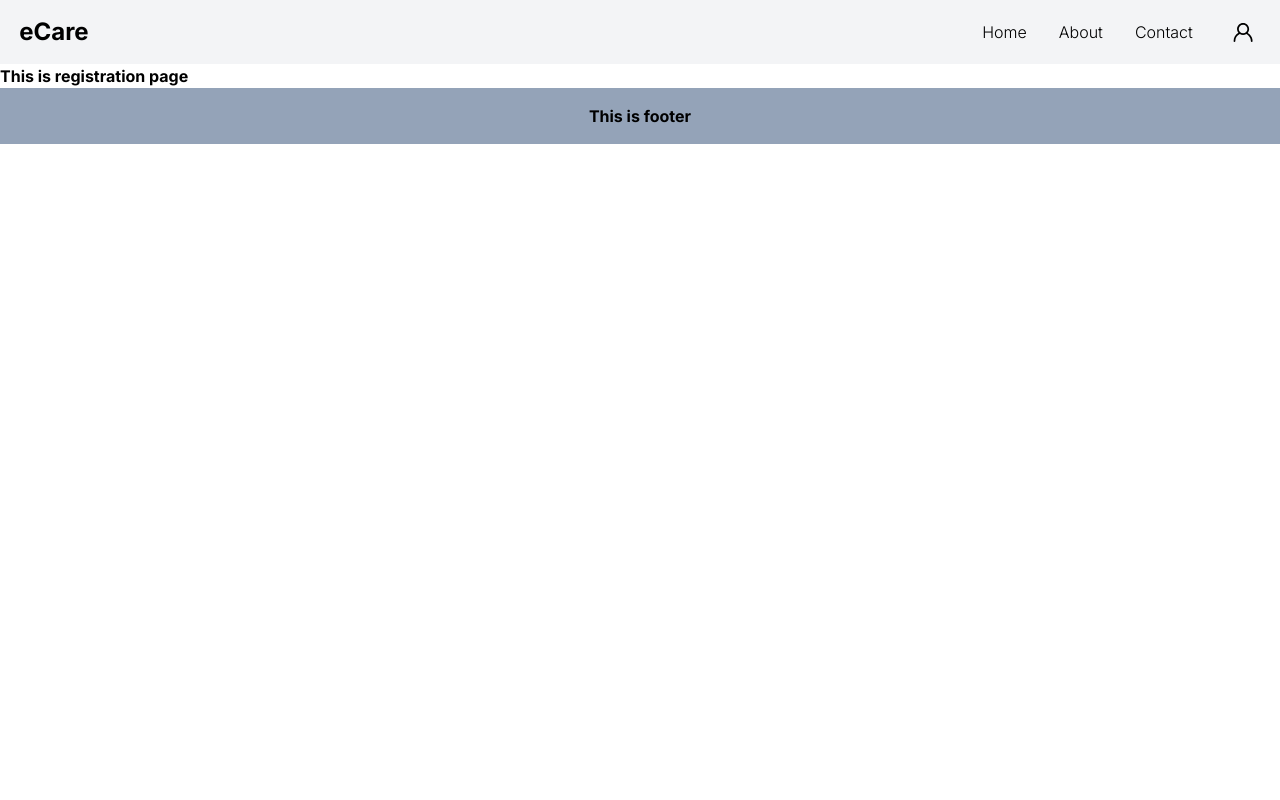
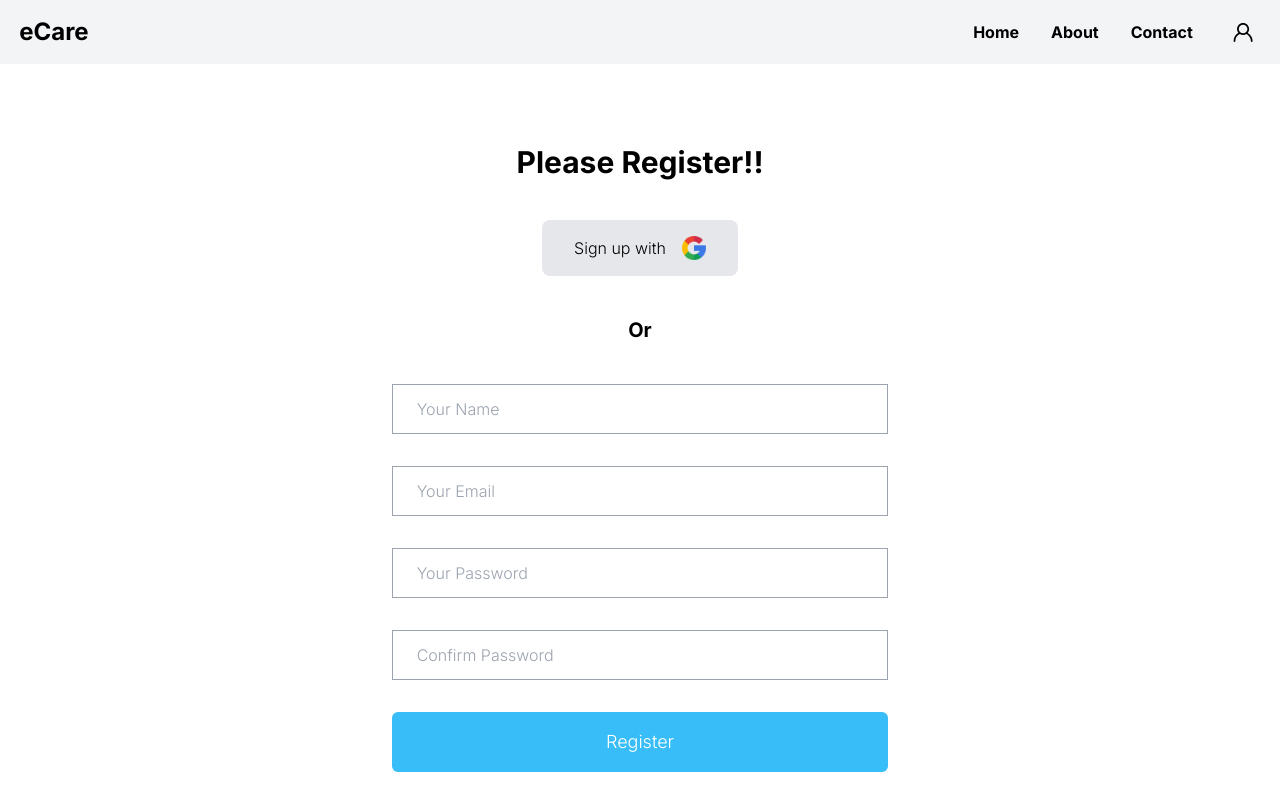
Before and after one commit to TheShahriyar/React-router-and-authentication, a React (Create React App) app: page /registration in a window 1280 px wide. Shown: the top 800 px of the page. Built offline with nearby package versions, Linux system fonts and the light colour scheme; no server answers.

Commit message:
working on registration

```diff
--- a/package.json
+++ b/package.json
@@ -9,6 +9,7 @@
     "firebase": "^9.15.0",
     "react": "^18.2.0",
     "react-dom": "^18.2.0",
+    "react-firebase-hooks": "^5.1.1",
     "react-router-dom": "^6.6.2",
     "react-scripts": "5.0.1",
     "web-vitals": "^2.1.4"
--- a/src/components/Header/Header.jsx
+++ b/src/components/Header/Header.jsx
@@ -1,9 +1,13 @@
 import React, { useState } from "react";
+import { useAuthState, useSignOut } from "react-firebase-hooks/auth";
 import { NavLink } from "react-router-dom";
+import auth from "../../firebase.init";
 import "./Header.css";
 
 const Header = () => {
   const [navOpen, setNavOpen] = useState(false);
+  const [user] = useAuthState(auth);
+  const [signOut] = useSignOut(auth);
 
   const handleMobileNav = () => {
     setNavOpen(!navOpen);
@@ -81,15 +85,44 @@ const Header = () => {
                 </div>
                 <ul className="flex flex-col lg:flex-row lg:items-center space-y-6 lg:space-y-0 lg:space-x-8 px-8 lg:px-0 py-8 lg:py-0">
                   <li>
-                    <NavLink to="/">Home</NavLink>
+                    <NavLink
+                      to="/"
+                      className={({ isActive }) =>
+                        isActive ? "text-red-600 font-bold" : "font-bold"
+                      }
+                    >
+                      Home
+                    </NavLink>
                   </li>
                   <li>
-                    <NavLink to="/abput">About</NavLink>
+                    <NavLink
+                      to="/abput"
+                      className={({ isActive }) =>
+                        isActive ? "text-red-600 font-bold" : "font-bold"
+                      }
+                    >
+                      About
+                    </NavLink>
                   </li>
                   <li>
-                    <NavLink to="/contact">Contact</NavLink>
+                    <NavLink
+                      to="/contact"
+                      className={({ isActive }) =>
+                        isActive ? "text-red-600 font-bold" : "font-bold"
+                      }
+                    >
+                      Contact
+                    </NavLink>
                   </li>
                   <li>
+                    {user?.uid ? (
+                      <NavLink
+                        onClick={async () => await signOut()}
+                        className="font-bold bg-sky-400 px-4 py-2 text-white rounded-lg"
+                      >
+                        Logout
+                      </NavLink>
+                    ) : (
                       <NavLink
                         to="/login"
                         className="no-underline h-full flex margin_mobile lg:mr-0 items-center px-2 text-black transition ease-in-out duration-500 hover:text-orenge-100 hover:transition hover:ease-in-out hover:duration-500 user-menu font-Gotham font-semibold uppercase md:text-font14 xl:text-font15"
@@ -109,6 +142,7 @@ const Header = () => {
                         </svg>
                         <span className="sr-only">My Account</span>
                       </NavLink>
+                    )}
                   </li>
                 </ul>
               </div>
--- a/src/pages/Login.jsx
+++ b/src/pages/Login.jsx
@@ -1,9 +1,57 @@
 import React from "react";
+import GoogleIcon from "../images/google-icon.png";
+import { useSignInWithGoogle } from "react-firebase-hooks/auth";
+import auth from "../firebase.init";
+import { NavLink } from "react-router-dom";
 
 const Login = () => {
+  const [signInWithGoogle] = useSignInWithGoogle(auth);
+
   return (
-    <div>
-      <h2>This is Login page</h2>
+    <div className="min-h-screen">
+      <div className="container py-20">
+        <h2 className="text-center text-2xl lg:text-3xl mb-10">
+          Please Login!!
+        </h2>
+        <div className="login-wrapper w-2/5 mx-auto">
+          <div className="text-center">
+            <button
+              onClick={() => signInWithGoogle()}
+              className="mx-auto flex items-center bg-gray-200 px-8 py-4 rounded-lg"
+            >
+              <span>Login with</span>
+              <img src={GoogleIcon} alt="Google Icon" className="ml-4 w-6" />
+            </button>
+          </div>
+          <div className="text-center font-bold text-xl my-10">Or</div>
+          <div>
+            <form className="flex flex-col">
+              <input
+                type="email"
+                placeholder="Your Email"
+                className="mb-8 bg-transparent border border-gray-400 px-6 py-3 focus:border-sky-400 focus:outline-0"
+              />
+              <input
+                type="password"
+                placeholder="Your Password"
+                className="mb-8 bg-transparent border border-gray-400 px-6 py-3 focus:border-sky-400 focus:outline-0"
+              />
+              <button className="bg-sky-400 hover:bg-sky-500 transition-colors rounded-md px-10 py-4 text-lg text-white">
+                Login
+              </button>
+            </form>
+          </div>
+          <div className="text-center mt-8">
+            <span>Don't have an account?</span>
+            <NavLink
+              to="/registration"
+              className="font-semibold underline ml-2 text-red-500"
+            >
+              Register Now
+            </NavLink>
+          </div>
+        </div>
+      </div>
     </div>
   );
 };
--- a/src/pages/Registration.jsx
+++ b/src/pages/Registration.jsx
@@ -1,9 +1,128 @@
-import React from "react";
+import React, { useState } from "react";
+import GoogleIcon from "../images/google-icon.png";
+import {
+  useCreateUserWithEmailAndPassword,
+  useSignInWithGoogle,
+  useUpdateProfile,
+} from "react-firebase-hooks/auth";
+import auth from "../firebase.init";
+import { NavLink, useNavigate } from "react-router-dom";
 
 const Registration = () => {
+  const [signInWithGoogle] = useSignInWithGoogle(auth);
+  const [createUserWithEmailAndPassword] =
+    useCreateUserWithEmailAndPassword(auth);
+  const navigate = useNavigate();
+
+  const [updateProfile] = useUpdateProfile(auth);
+
+  const [name, setName] = useState("");
+  const [email, setEmail] = useState("");
+  const [password, setPassword] = useState("");
+  const [confirmPassword, setConfirmPassword] = useState("");
+  const [error, setError] = useState("");
+
+  const handleName = (e) => {
+    setName(e.target.value);
+  };
+  const handleEmail = (e) => {
+    setEmail(e.target.value);
+  };
+  const handlePassword = (e) => {
+    setPassword(e.target.value);
+  };
+  const handleConfirmPass = (e) => {
+    setConfirmPassword(e.target.value);
+  };
+
+  const handleCreateNewUserForm = async (e) => {
+    e.preventDefault();
+
+    if (password !== confirmPassword) {
+      setError("Password didn't match");
+      return;
+    }
+    if (password.length < 6) {
+      setError("Password must be minimum 6 characters");
+      return;
+    }
+    if (
+      !/^(?=.*[a-z])(?=.*[A-Z])(?=.*\d)(?=.*[@$!%*?&])[A-Za-z\d@$!%*?&]{6,}$/.test(
+        password
+      )
+    ) {
+      setError(
+        "Minimum six characters, at least one uppercase letter, one lowercase letter, one number and one special character"
+      );
+      return;
+    }
+    await createUserWithEmailAndPassword(email, password);
+    await updateProfile({ displayName: name });
+
+    setError("");
+    navigate("/");
+  };
+
   return (
-    <div>
-      <h2>This is registration page</h2>
+    <div className="min-h-screen">
+      <div className="container py-20">
+        <h2 className="text-center text-2xl lg:text-3xl mb-10">
+          Please Register!!
+        </h2>
+        <div className="login-wrapper w-2/5 mx-auto">
+          <div className="text-center">
+            <button
+              onClick={() => signInWithGoogle()}
+              className="mx-auto flex items-center bg-gray-200 px-8 py-4 rounded-lg"
+            >
+              <span>Sign up with</span>
+              <img src={GoogleIcon} alt="Google Icon" className="ml-4 w-6" />
+            </button>
+          </div>
+          <div className="text-center font-bold text-xl my-10">Or</div>
+          <div>
+            <form onSubmit={handleCreateNewUserForm} className="flex flex-col">
+              <input
+                onBlur={handleName}
+                type="text"
+                placeholder="Your Name"
+                className="mb-8 bg-transparent border border-gray-400 px-6 py-3 focus:border-sky-400 focus:outline-0"
+              />
+              <input
+                onBlur={handleEmail}
+                type="email"
+                placeholder="Your Email"
+                className="mb-8 bg-transparent border border-gray-400 px-6 py-3 focus:border-sky-400 focus:outline-0"
+              />
+              <input
+                onBlur={handlePassword}
+                type="password"
+                placeholder="Your Password"
+                className="mb-8 bg-transparent border border-gray-400 px-6 py-3 focus:border-sky-400 focus:outline-0"
+              />
+              <input
+                onBlur={handleConfirmPass}
+                type="password"
+                placeholder="Confirm Password"
+                className="mb-8 bg-transparent border border-gray-400 px-6 py-3 focus:border-sky-400 focus:outline-0"
+              />
+              <button className="bg-sky-400 hover:bg-sky-500 transition-colors rounded-md px-10 py-4 text-lg text-white">
+                Register
+              </button>
+              <div className="text-red-400 text-center mt-6">{error}</div>
+            </form>
+          </div>
+          <div className="text-center mt-8">
+            <span>Already have an account?</span>
+            <NavLink
+              to="/login"
+              className="font-semibold underline ml-2 text-red-500"
+            >
+              Login Now
+            </NavLink>
+          </div>
+        </div>
+      </div>
     </div>
   );
 };
```
Also changed, not shown: src/images/google-icon.png (added), 1 other file (tests, documents, lock files or other folders). Lines whose indentation alone changed are shown as unchanged.
